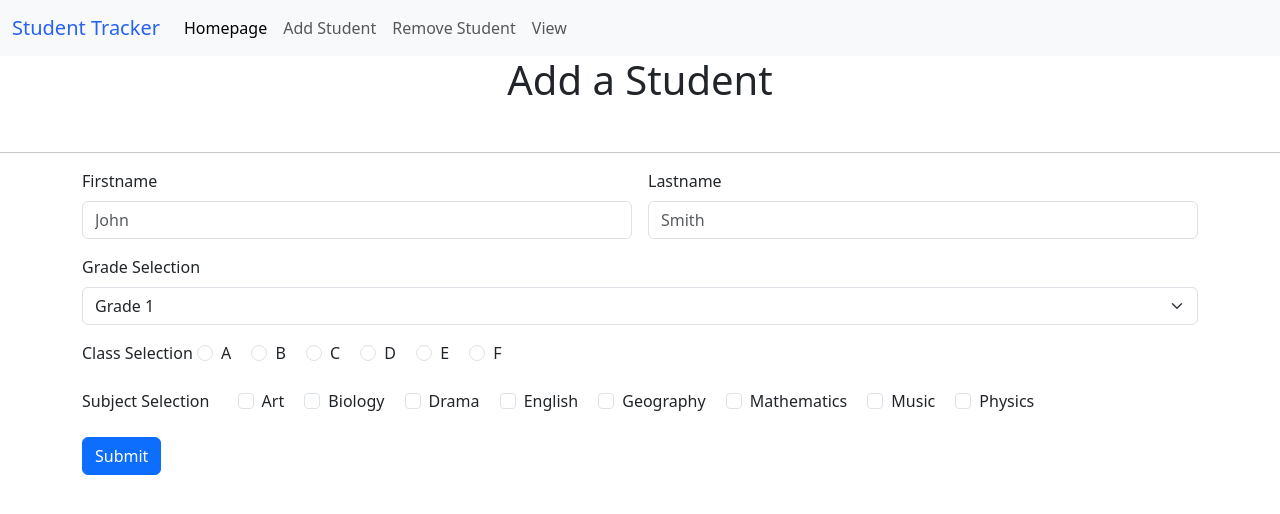
After one commit to Othniel-Amos/Student_Chart, a Flask app: page /add in a window 1280 px wide. The commit adds this page. Shown: the top 514 px of the page. Run offline with Flask 3, Linux system fonts and the light colour scheme; a user stored in the database is signed in.

Commit message:
Finished the front end and started back end of /add

```diff
--- a/functions.py
+++ b/functions.py
@@ -1,5 +1,54 @@
 import sqlite3
-
+import json
 
 def get_db():
     return sqlite3.connect("students.db")
+
+def get_subjects():
+    with open("school.json","r") as file:
+        data = json.load(file)
+
+    list_subjects = data["subjects"]
+    return list_subjects
+
+def get_grades():
+    with open("school.json","r") as file:
+        data = json.load(file)
+
+    list_grades = data["grades"]
+    return list_grades
+
+def get_classes():
+    with open("school.json","r") as file:
+        data = json.load(file)
+
+    list_classes = data["classes"]
+    return list_classes
+
+def validate(fname,lname,og_grades,grade,og_subjects,subjects,og_classes,myclass):
+    try:
+        grade = int(grade)
+    except:
+        return False, "Invalid grade received"
+
+    if grade not in og_grades:
+        return False,"Invalid grade received"
+
+    if len(subjects) == 0:
+        return False,"No subject selected"
+    for subject in subjects:
+        if subject not in og_subjects or subject == "":
+            return False,"Invalid subject received"
+
+
+
+
+    if (not fname.isalpha()) or (not lname.isalpha()):
+        if fname == "" or lname == "":
+            return False, "A student's name can't be blank"
+        else:
+            return False,"Names should be only alphabetical"
+    if myclass not in og_classes:
+        return False,"Invalid class received"
+
+    return True,f"{fname} was added to the database"
--- a/main.py
+++ b/main.py
@@ -14,10 +14,6 @@ def login_needed(f):
             return redirect("/login")
         return f(*args, **kwargs)
     return wrapped_function
-
-
-
-
 
 @app.route("/")
 def temp():
@@ -72,3 +68,26 @@ def login():
 @login_needed
 def homepage():
     return render_template("homepage.html")
+
+@app.route("/add", methods=["GET","POST"])
+@login_needed
+def add():
+    og_subjects = get_subjects()
+    og_subjects.sort()
+    grades = get_grades()
+    classes = get_classes()
+
+    if request.method == "GET":
+        return render_template("add.html",subjects=og_subjects,grades=grades,classes=classes)
+    else:
+        fname = request.form.get("firstname").strip().title()
+        lname = request.form.get("lastname").strip().title()
+        grade = request.form.get("grade")
+        subjects = request.form.getlist("subjects")
+        myclass = request.form.get("class")
+        print("\n\n\n\n\n\n\n\n\n\n")
+        print(subjects)
+        valid, to_be_flashed = validate(fname,lname,grades,grade,og_subjects,subjects,classes,myclass)
+        flash(to_be_flashed)
+
+        return redirect("/add")
--- /dev/null
+++ b/school.json
@@ -0,0 +1 @@
+{"subjects": ["Mathematics","Biology","Geography","Physics","Art","Music","English","Drama"],"grades": [1,2,3,4,5,6,7,8,9,10,11],"classes": ["A","B","C","D","E","F"]}
--- /dev/null
+++ b/templates/add.html
@@ -0,0 +1,54 @@
+{% extends "index.html" %}
+
+{% block content %}
+<div style="text-align: center" >
+    <h1>Add a Student</h1> <br>
+    <hr>
+</div>
+
+<div class="container">
+    <form method="post" action="/add" class="row g-3">
+    <div class="col-md-6">
+        <label class="form-label">Firstname</label>
+        <input type="text" class="form-control" id="firstname" name="firstname" placeholder="John"> <!--Firstname-->
+    </div>
+    <div class="col-md-6">
+        <label class="form-label">Lastname</label>
+        <input type="text" class="form-control" name="lastname" placeholder="Smith"> <!--Lastname-->
+    </div>
+    <div class="col-12">
+        <label class="form-label">Grade Selection</label>
+        <select name="grade" class="form-select" aria-label="Default select example"> <!--For grades-->
+            {%for grade in grades%}
+            <option value="{{grade}}">Grade {{grade}}</option>
+            {% endfor %}
+        </select>
+    </div>
+
+    <div class="col-12">
+        <label class="form-label">Class Selection</label>
+        {% for class in classes %}
+        <div class="form-check form-check-inline">
+            <input class="form-check-input" type="radio" name="class" id="radio{{ loop.index }}" value="{{class}}">
+            <label class="form-check-label" for="radio{{ loop.index }}">{{class}}</label>
+        </div>
+        {% endfor %}
+    </div>
+    <div class="col-12">
+        <label class="form-label">Subject Selection</label>
+        <div  class="form-check form-check-inline"> <!--For grades-->
+            {% for subject in subjects %}
+                <div class="form-check form-check-inline">
+                    <input name="subjects" class="form-check-input" type="checkbox" id="inlineCheckbox1" value="{{subject}}">
+                    <label class="form-check-label" for="inlineCheckbox1">{{subject}}</label>
+                </div>
+            {% endfor %}
+        </div>
+
+    </div>
+    <div class="col-12">
+        <button type="submit" class="btn btn-primary">Submit</button>
+    </div>
+</form>
+</div>
+{% endblock %}
--- a/templates/index.html
+++ b/templates/index.html
@@ -21,7 +21,7 @@
               <a class="nav-link active" aria-current="page" href="/homepage">Homepage</a>
             </li>
             <li class="nav-item">
-              <a class="nav-link" href="#">Add Student</a>
+              <a class="nav-link" href="/add">Add Student</a>
             </li>
             <li class="nav-item">
               <a class="nav-link" href="#">Remove Student</a>
@@ -33,7 +33,8 @@
         </div>
       </div>
     </nav>
-     {% with messages = get_flashed_messages(with_categories=true)%}
+    <div>
+    {% with messages = get_flashed_messages(with_categories=true)%}
         {% if messages %}
             {% for message in messages %}
             <div class="alert alert-primary alert-dismissible fade show" role="alert">
@@ -44,6 +45,7 @@
         {% endif %}
     {% endwith %}
     <script src="https://cdn.jsdelivr.net/npm/bootstrap@5.3.8/dist/js/bootstrap.bundle.min.js" integrity="sha384-FKyoEForCGlyvwx9Hj09JcYn3nv7wiPVlz7YYwJrWVcXK/BmnVDxM+D2scQbITxI" crossorigin="anonymous"></script>
+    </div> <!--TO SHOW FLASHED MESSAGES-->
     </div>
     {% block content %}{% endblock %}
 
```
Also changed, not shown: templates/homepage.html (+8 -0 lines), static/images/green_icon.jpg (added).
